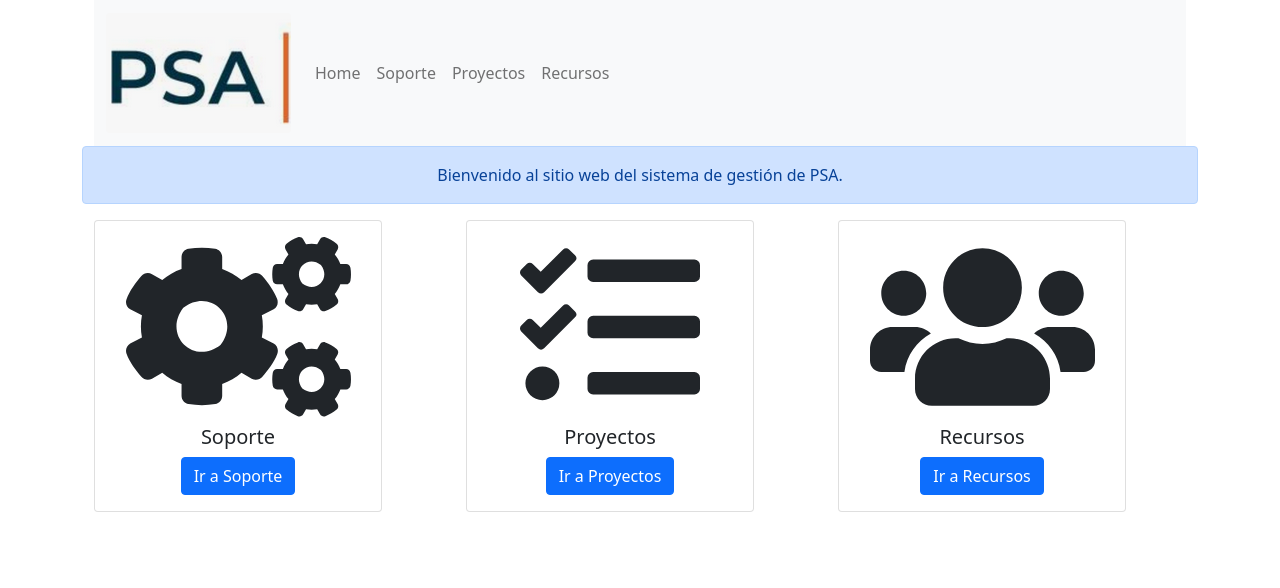
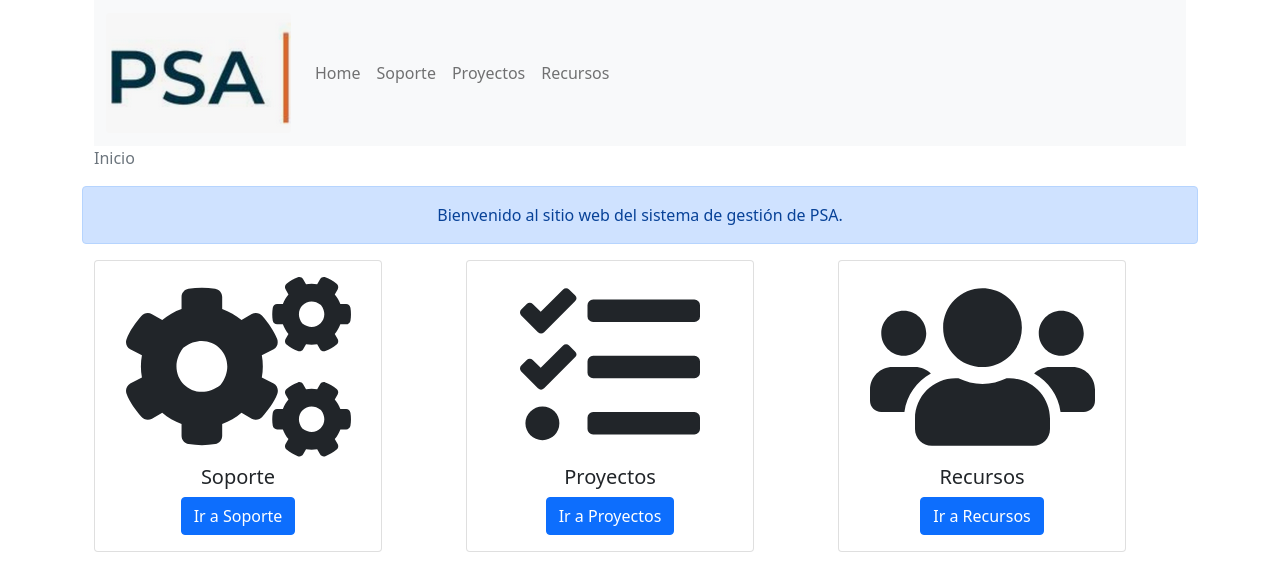
Before and after one commit to julitaras/front-anInfo, a React (Create React App) app: page / in a window 1280 px wide. Shown: the top 588 px of the page. Built offline with nearby package versions, Linux system fonts and the light colour scheme.

Commit message:
Agregados breadcrumbs a las distintas paginas

```diff
--- a/src/components/form/TicketForm.js
+++ b/src/components/form/TicketForm.js
@@ -84,6 +84,7 @@ class TicketForm extends Component {
         return (
             <div>
             <Header {...this.props} />
+
             <div className="TicketForm">
                 <h2>Crear ticket
                     <small><small><small>
--- a/src/components/page/HomePage.js
+++ b/src/components/page/HomePage.js
@@ -1,5 +1,5 @@
 import React, {Component} from "react"
-import {Col, Container, Row} from "react-bootstrap";
+import { Col, Container, Row} from "react-bootstrap";
 import Header from "../Header";
 import withParams from "../../hoc/withParams";
 import withLocation from "../../hoc/withLocation"
@@ -7,12 +7,14 @@ import { compose } from "redux";
 import {Alert, Card, Button} from "react-bootstrap";
 import { FontAwesomeIcon } from '@fortawesome/react-fontawesome'
 import { faCogs, faTasks, faUsers } from '@fortawesome/free-solid-svg-icons'
+import Breadcrumbs from "../Breadcrumbs";
 class HomePage extends Component {
 
     render() {
         return (<div className="App">
           <Container>
               <Header {...this.props} />
+              <Breadcrumbs {...this.props} />
               <Alert variant="primary">
                 Bienvenido al sitio web del sistema de gestión de PSA.
               </Alert>
--- a/src/components/page/ProductsPage.js
+++ b/src/components/page/ProductsPage.js
@@ -5,6 +5,7 @@ import Header from "../Header";
 import {compose} from "redux";
 import withParams from "../../hoc/withParams";
 import withLocation from "../../hoc/withLocation"
+import Breadcrumbs from "../Breadcrumbs";
 
 class ProductsPage extends Component {
 
@@ -29,6 +30,7 @@ class ProductsPage extends Component {
         return (
             <div>
                 <Header {...this.props} />
+                <Breadcrumbs {...this.props} />
                 <ProductsTable products={this.state.products} />
             </div>);
     }
```
